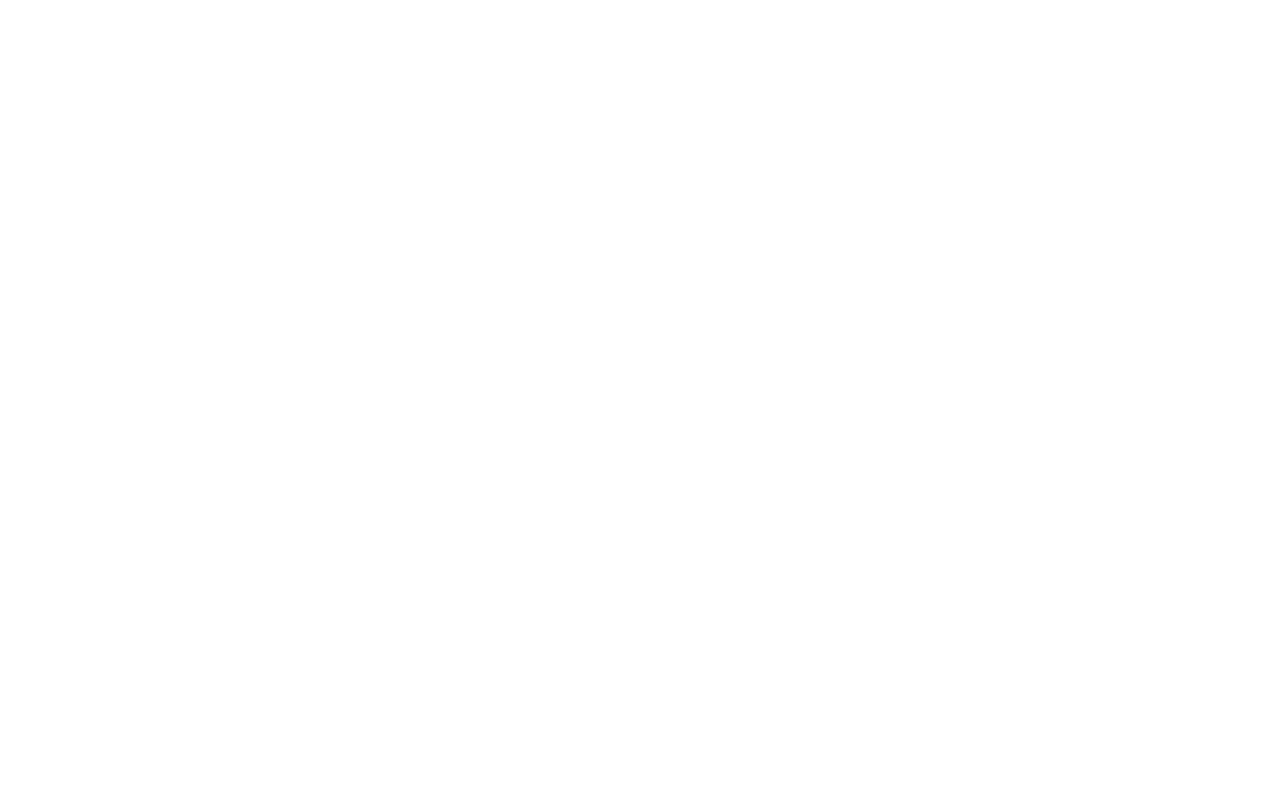
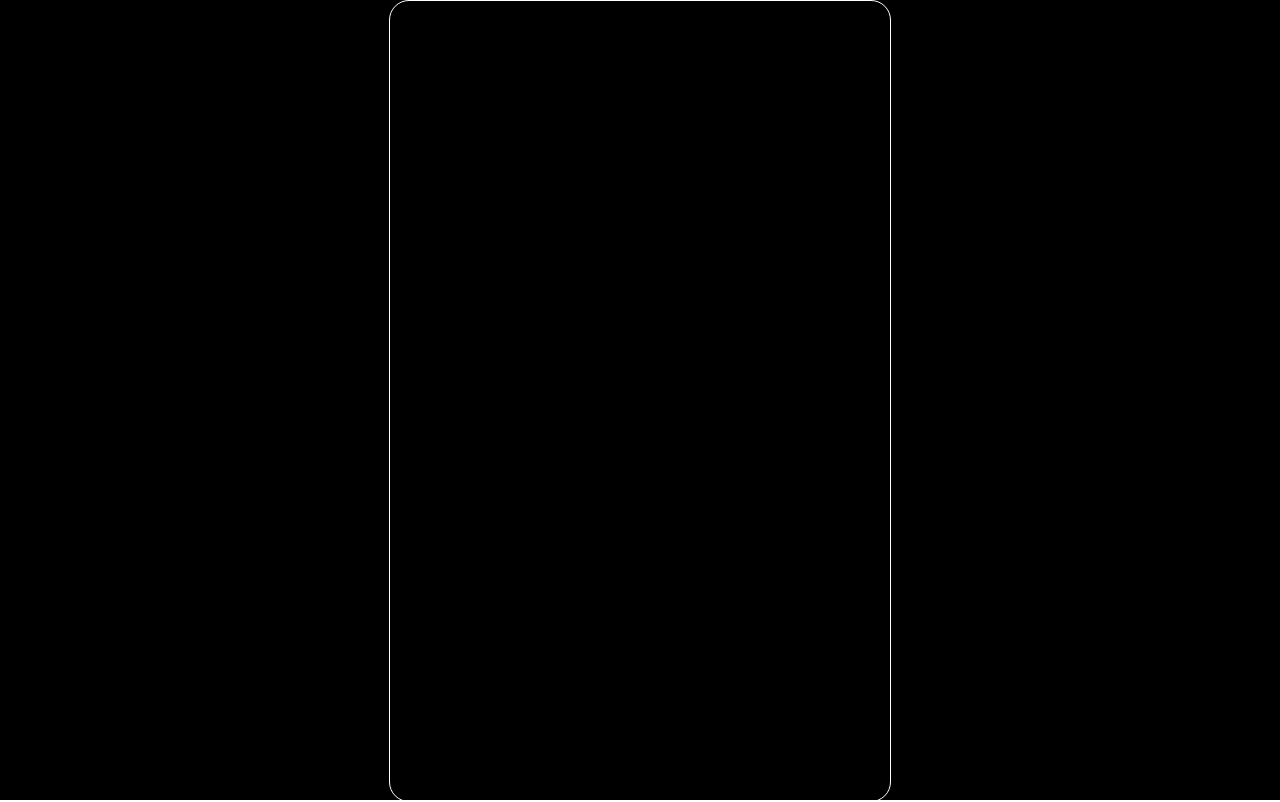
Before and after one commit to klooke/short-videos, a React (Create React App) app: page / in a window 1280 px wide. Built offline with nearby package versions, Linux system fonts and the light colour scheme; the HTML template or start-up script is replaced by a standard one.

Commit message:
Day 2: Add video container

```diff
--- a/src/App.css
+++ b/src/App.css
@@ -1,38 +1,7 @@
 .App {
-  text-align: center;
+  height: 100vh;
+  background-color: black;
+  color: white;
+  display: grid;
+  place-items: center;
 }
-
-.App-logo {
-  height: 40vmin;
-  pointer-events: none;
-}
-
-@media (prefers-reduced-motion: no-preference) {
-  .App-logo {
-    animation: App-logo-spin infinite 20s linear;
-  }
-}
-
-.App-header {
-  background-color: #282c34;
-  min-height: 100vh;
-  display: flex;
-  flex-direction: column;
-  align-items: center;
-  justify-content: center;
-  font-size: calc(10px + 2vmin);
-  color: white;
-}
-
-.App-link {
-  color: #61dafb;
-}
-
-@keyframes App-logo-spin {
-  from {
-    transform: rotate(0deg);
-  }
-  to {
-    transform: rotate(360deg);
-  }
-}
--- a/src/App.js
+++ b/src/App.js
@@ -1,8 +1,10 @@
 import "./App.css";
+import VideoContainer from "./components/VideoContainer";
 
 function App() {
   return (
     <div className="App">
+      <VideoContainer />
     </div>
   );
 }
--- /dev/null
+++ b/src/components/VideoContainer.css
@@ -0,0 +1,8 @@
+.Video_Container {
+    height: 100vh;
+    max-height: 800px;
+    width: 100vh;
+    max-width: 500px;
+    border: 1px solid white;
+    border-radius: 20px;
+  }
--- /dev/null
+++ b/src/components/VideoContainer.js
@@ -0,0 +1,11 @@
+import React from 'react'
+import './VideoContainer.css'
+
+function VideoContainer() {
+  return (
+    <div className='Video_Container'>
+    </div>
+  )
+}
+
+export default VideoContainer
```
